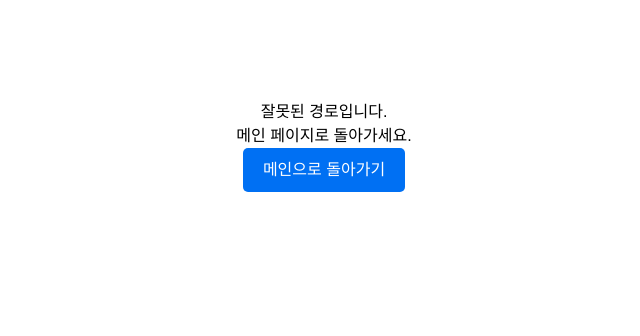
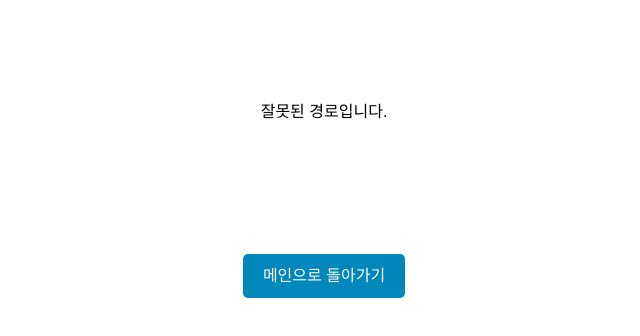
Before and after one commit to Sport-Us/FE, a Next.js app: page /404 in a window 1280 px wide. Shown: the top 336 px of the page, without its empty margins (316-956 px from the left). Built offline with nearby package versions, Linux system fonts and the light colour scheme.

Commit message:
Fix: env 파일 수정

```diff
--- a/src/app/404/page.tsx
+++ b/src/app/404/page.tsx
@@ -13,15 +13,14 @@ export default function NotFound() {
 
   return (
     <div style={{ textAlign: 'center', marginTop: '100px' }}>
-      <h1>잘못된 경로입니다.</h1>
-      <p>메인 페이지로 돌아가세요.</p>
+      <h1 className='mb-[130px]'>잘못된 경로입니다.</h1>
       <button
         onClick={handleGoHome}
         style={{
           padding: '10px 20px',
           fontSize: '16px',
           cursor: 'pointer',
-          backgroundColor: '#0070f3',
+          backgroundColor: '#0187BA',
           color: 'white',
           border: 'none',
           borderRadius: '5px',
--- a/src/lib/axios.ts
+++ b/src/lib/axios.ts
@@ -1,7 +1,7 @@
 import Axios from "axios";
 
 export const axios = Axios.create({
-  baseURL: process.env.REACT_APP_BASE_URL,
+  baseURL: process.env.NEXT_PUBLIC_BASE_URL,
   withCredentials: true,
 });
 
```
